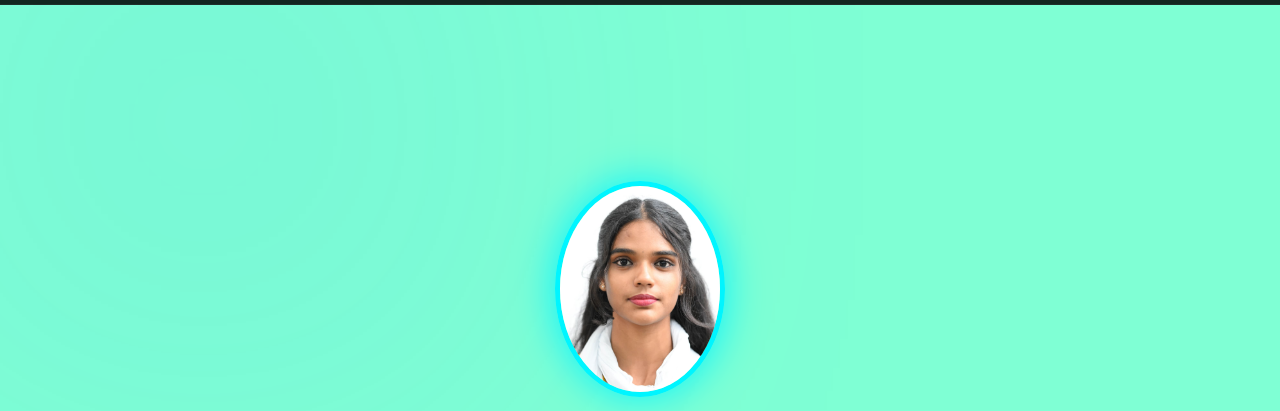
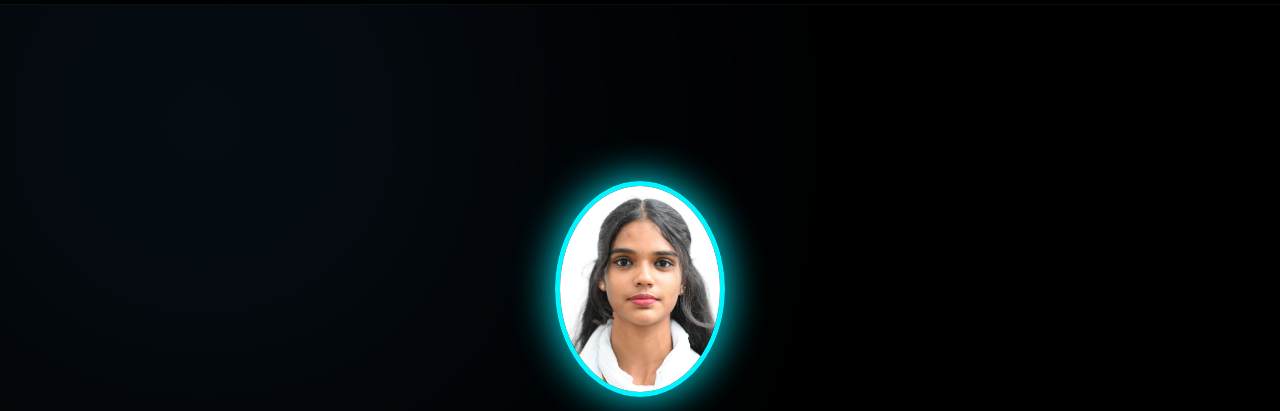
Before and after one commit to Bhuvana3017/portfolio-project, a website: page public/index.html in a window 1280 px wide. Shown: the part 63-474 px from the top of the page. Drawn offline with nearby package versions, Linux system fonts and the light colour scheme.

Commit message:
Update index.html

```diff
--- a/public/index.html
+++ b/public/index.html
@@ -18,7 +18,7 @@
 }
 
 body{
-    background:#7fffd4;
+    background:#000000;
     color:#ffffff;
     scroll-behavior:smooth;
 }
```
